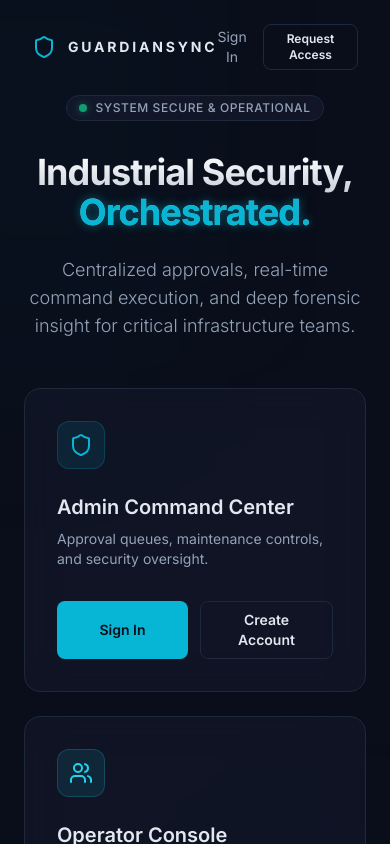
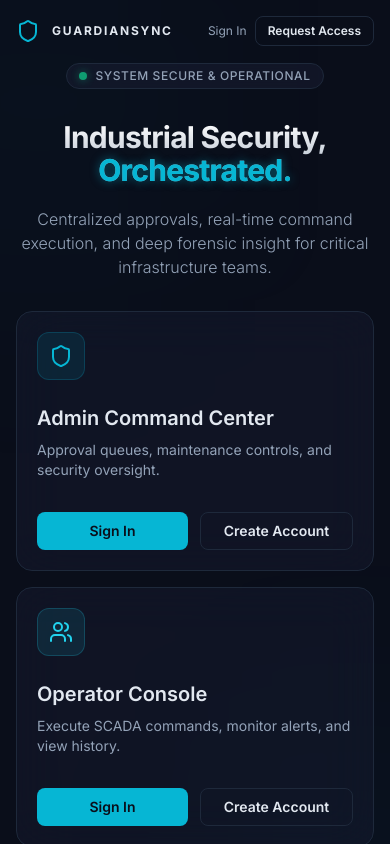
Before and after one commit to Mustu55/GuardianSync-client, a React (Vite) app: page /landing in a window 390 px wide. Shown: the top 844 px of the page. Built offline with nearby package versions, Linux system fonts and the light colour scheme; no server answers.

Commit message:
Improve mobile navigation and operator controls

```diff
--- a/src/components/dashboard/ControlPanel.jsx
+++ b/src/components/dashboard/ControlPanel.jsx
@@ -14,6 +14,7 @@ export default function ControlPanel() {
   const simulationMode = useSelector((s) => s.ui.simulationMode);
   const maintenanceActive = useSelector((s) => s.ui.maintenanceActive);
   const maintenanceWindow = useSelector((s) => s.ui.maintenanceWindow);
+  const role = useSelector((s) => s.ui.user?.role || 'operator');
   const [loading, setLoading] = useState(false);
   const [windowMinutes, setWindowMinutes] = useState(30);
 
@@ -117,7 +118,7 @@ export default function ControlPanel() {
           ))}
         </div>
 
-        <div className="bg-cyber-bg/50 rounded-lg p-2 space-y-2">
+        {role === 'admin' && <div className="bg-cyber-bg/50 rounded-lg p-2 space-y-2">
           <div className="flex items-center justify-between">
             <span className="text-xs text-cyber-text-dim">Maintenance Lockdown</span>
             <span className={`text-xs ${maintenanceActive ? 'text-amber-400' : 'text-cyber-muted'}`}>
@@ -158,7 +159,7 @@ export default function ControlPanel() {
               Ends at {new Date(maintenanceWindow.endsAt).toLocaleTimeString()}
             </p>
           )}
-        </div>
+        </div>}
       </div>
     </Card>
   );
--- a/src/components/layout/Sidebar.jsx
+++ b/src/components/layout/Sidebar.jsx
@@ -38,7 +38,16 @@ export default function Sidebar() {
   };
 
   return (
-    <motion.aside
+    <>
+      {sidebarOpen && (
+        <button
+          type="button"
+          aria-label="Close navigation"
+          onClick={() => dispatch(toggleSidebar())}
+          className="fixed inset-0 z-30 bg-black/50 lg:hidden"
+        />
+      )}
+      <motion.aside
       initial={false}
       animate={{ width: sidebarOpen ? 240 : 72 }}
       transition={{ duration: 0.2 }}
@@ -117,14 +126,7 @@ export default function Sidebar() {
       >
         {sidebarOpen ? <ChevronLeft size={18} /> : <ChevronRight size={18} />}
       </button>
-      {sidebarOpen && (
-        <button
-          type="button"
-          aria-label="Close navigation"
-          onClick={() => dispatch(toggleSidebar())}
-          className="fixed inset-0 -z-10 bg-black/50 lg:hidden"
-        />
-      )}
-    </motion.aside>
+      </motion.aside>
+    </>
   );
 }
--- a/src/pages/Landing.jsx
+++ b/src/pages/Landing.jsx
@@ -40,21 +40,21 @@ export default function Landing() {
       <div className="absolute bottom-[-10%] right-[-10%] w-[40%] h-[40%] rounded-full bg-cyber-accent/5 blur-[120px] pointer-events-none"></div>
 
       {/* Header */}
-      <header className="relative z-10 flex items-center justify-between px-8 py-6 w-full max-w-7xl mx-auto">
+      <header className="relative z-10 flex items-center justify-between gap-3 px-4 sm:px-8 py-4 sm:py-6 w-full max-w-7xl mx-auto">
         <div className="flex items-center gap-3">
           <Shield className="text-cyber-glow w-6 h-6" />
-          <span className="text-sm font-bold text-cyber-text tracking-[0.2em] uppercase">GuardianSync</span>
+          <span className="text-xs sm:text-sm font-bold text-cyber-text tracking-[0.15em] sm:tracking-[0.2em] uppercase">GuardianSync</span>
         </div>
-        <div className="flex items-center gap-4">
+        <div className="flex items-center gap-2 sm:gap-4">
           <button
             onClick={() => navigate('/login')}
-            className="text-sm text-cyber-text-dim hover:text-cyber-text transition-colors"
+            className="text-xs sm:text-sm text-cyber-text-dim hover:text-cyber-text transition-colors"
           >
             Sign In
           </button>
           <button
             onClick={() => navigate('/signup')}
-            className="enterprise-button-secondary text-xs px-4 py-1.5"
+            className="enterprise-button-secondary text-xs px-3 sm:px-4 py-1.5"
           >
             Request Access
           </button>
@@ -62,7 +62,7 @@ export default function Landing() {
       </header>
 
       {/* Main Content */}
-      <main className="relative z-10 flex-1 flex flex-col items-center justify-center px-6 pb-20 text-center">
+      <main className="relative z-10 flex-1 flex flex-col items-center justify-center px-4 sm:px-6 pb-10 sm:pb-20 text-center">
         <motion.div
           initial={{ opacity: 0, y: 20 }}
           animate={{ opacity: 1, y: 0 }}
@@ -74,18 +74,18 @@ export default function Landing() {
             <span className="text-xs text-cyber-text-dim uppercase tracking-wider font-medium">System Secure & Operational</span>
           </div>
 
-          <h1 className="text-4xl md:text-6xl lg:text-7xl font-bold text-transparent bg-clip-text bg-gradient-to-b from-white to-cyber-text-dim tracking-tight leading-[1.1] mb-6">
+          <h1 className="text-3xl sm:text-4xl md:text-6xl lg:text-7xl font-bold text-transparent bg-clip-text bg-gradient-to-b from-white to-cyber-text-dim tracking-tight leading-[1.1] mb-5 sm:mb-6">
             Industrial Security, <br />
             <span className="text-cyber-glow cyber-glow-text">Orchestrated.</span>
           </h1>
 
-          <p className="text-lg text-cyber-text-dim max-w-2xl mx-auto mb-12 font-light">
+          <p className="text-base sm:text-lg text-cyber-text-dim max-w-2xl mx-auto mb-8 sm:mb-12 font-light">
             Centralized approvals, real-time command execution, and deep forensic insight for critical infrastructure teams.
           </p>
         </motion.div>
 
         {/* Action Cards */}
-        <div className="grid md:grid-cols-2 gap-6 w-full max-w-4xl mx-auto">
+        <div className="grid md:grid-cols-2 gap-4 sm:gap-6 w-full max-w-4xl mx-auto">
           {cards.map((card, index) => {
             const Icon = card.icon;
             return (
@@ -97,7 +97,7 @@ export default function Landing() {
                 className="group relative"
               >
                 <div className="absolute inset-0 bg-gradient-to-b from-cyber-glow/5 to-transparent rounded-2xl opacity-0 group-hover:opacity-100 transition-opacity duration-500 blur-xl"></div>
-                <div className="relative h-full flex flex-col bg-cyber-card/40 backdrop-blur-xl border border-cyber-border rounded-2xl p-8 hover:border-cyber-glow/30 transition-all duration-300">
+                <div className="relative h-full flex flex-col bg-cyber-card/40 backdrop-blur-xl border border-cyber-border rounded-2xl p-5 sm:p-8 hover:border-cyber-glow/30 transition-all duration-300">
                   <div className={`w-12 h-12 rounded-xl flex items-center justify-center mb-6 border ${card.bg} ${card.border}`}>
                     <Icon className={`w-6 h-6 ${card.color}`} />
                   </div>
@@ -130,7 +130,7 @@ export default function Landing() {
           initial={{ opacity: 0 }}
           animate={{ opacity: 1 }}
           transition={{ duration: 0.8, delay: 0.6 }}
-          className="flex flex-wrap justify-center gap-6 mt-16 text-cyber-text-dim"
+          className="flex flex-wrap justify-center gap-4 sm:gap-6 mt-10 sm:mt-16 text-cyber-text-dim"
         >
           {features.map((feature, i) => (
             <div key={i} className="flex items-center gap-2 text-sm">
```
